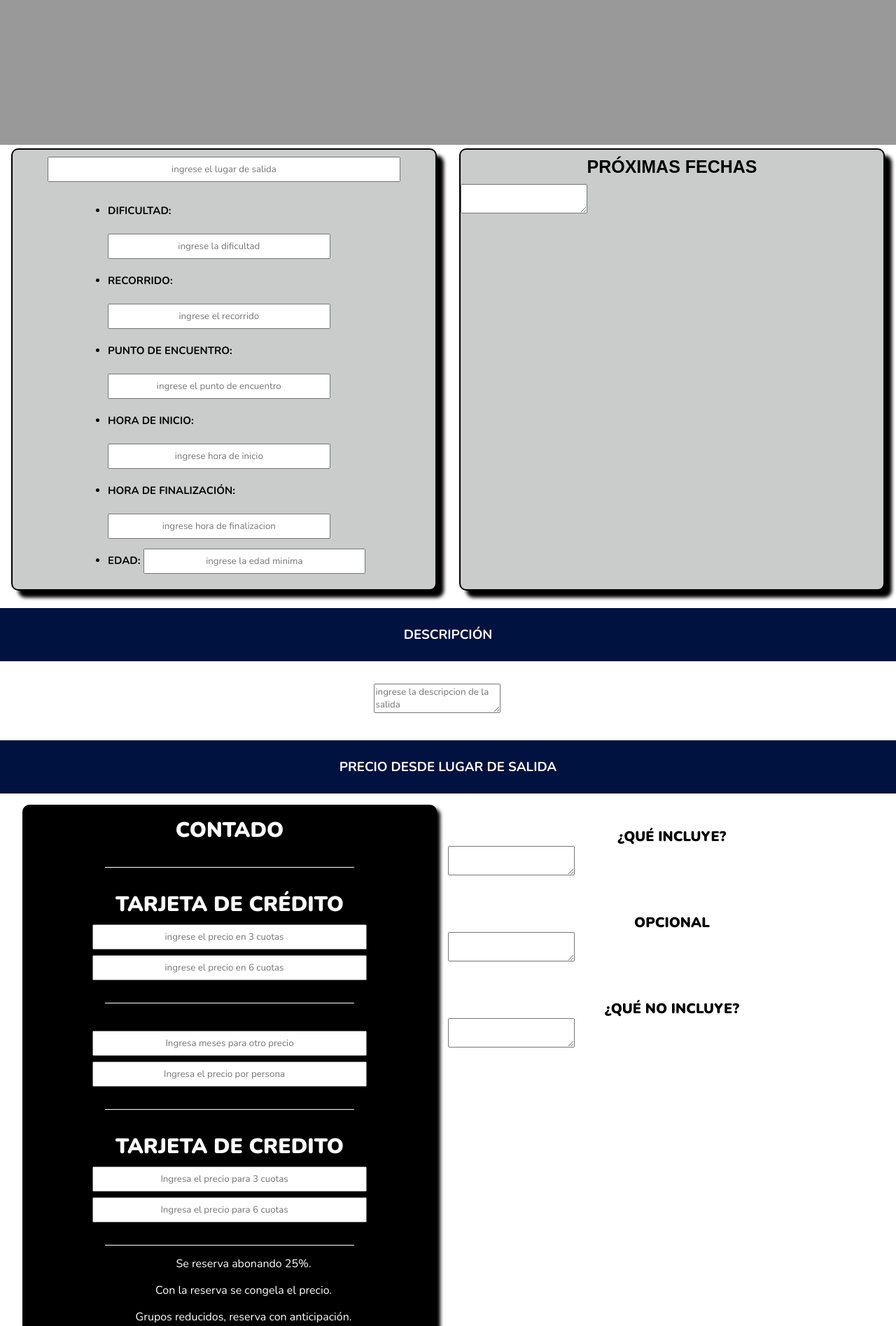
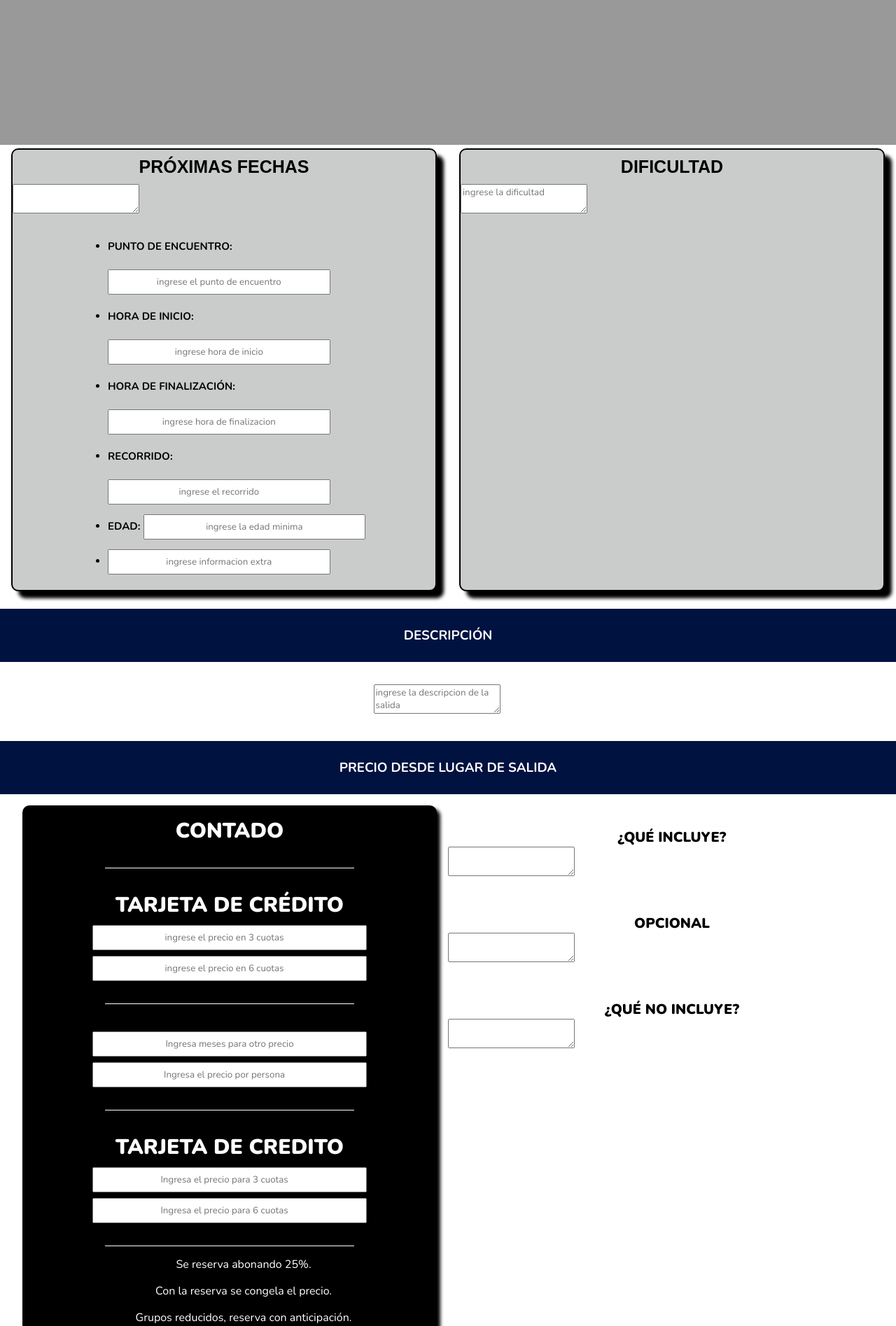
Before and after one commit to cejasj355/instintoviajero, a Flask app: page /acciones/crear-salidas in a window 1280 px wide. Shown: the part 1189-3084 px from the top of the page at 70% size. Run offline with Flask 3, Linux system fonts and the light colour scheme; some libraries are stand-ins or nearby versions; some web fonts are replaced.

Commit message:
cambios en la seccion de proximas salidas y dificultad

```diff
--- a/acciones.py
+++ b/acciones.py
@@ -66,7 +66,6 @@ def editar_salida(id):
         salida.subtitulo = request.form['subtitulo']
         salida.dias = request.form['dias-noches']
         salida.contado = request.form['precio-contado']
-        salida.lugarsalida = request.form['lugar-salida']
         salida.dificultad = request.form['dificultad']
         salida.recorrido = request.form['recorrido']
         salida.encuentro = request.form['encuentro']
@@ -89,6 +88,7 @@ def editar_salida(id):
         salida.equipamiento = request.form['equipamiento']
         salida.preguntas = request.form['preguntas']
         salida.codigo = request.form['codigo']
+        salida.infoextra = request.form['info-extra']
 
         # ✅ IMÁGENES
         salida.foto_carta = guardar_foto(
--- a/admin.py
+++ b/admin.py
@@ -61,7 +61,6 @@ def crear_post():
             subtitulo=request.form['subtitulo'],
             dias=request.form['dias-noches'],
             contado=request.form['precio-contado'],
-            lugarsalida=request.form['lugar-salida'],
             dificultad=request.form['dificultad'],
             recorrido=request.form['recorrido'],
             encuentro=request.form['encuentro'],
@@ -83,7 +82,8 @@ def crear_post():
             itinerario=request.form['itinerario'],
             equipamiento=request.form['equipamiento'],
             preguntas=request.form['preguntas'],
-            codigo = request.form['codigo']
+            codigo = request.form['codigo'],
+            infoextra=request.form['info-extra'],
         )
         foto_carta = request.files.get('foto-carta')
         if foto_carta:
--- a/models.py
+++ b/models.py
@@ -51,3 +51,4 @@ class SalidaTrekking(db.Model):
     foto_dos = db.Column(db.String(255))
     foto_tres = db.Column(db.String(255))
     codigo = db.Column(db.Text)
+    infoextra = db.Column(db.Text)
--- a/templates/crear_salidas.html
+++ b/templates/crear_salidas.html
@@ -57,26 +57,23 @@
                 <div class="info-grid">
                     <div class="prox-fechas">
                         <div>
-                            <h3 class="prox-fechas-titulo"><input type="text" name="lugar-salida"
-                                    placeholder="ingrese el lugar de salida"></h3>
+                            <h3 class="prox-fechas-titulo">PRÓXIMAS FECHAS</h3>
+                                <textarea name="proximas-fechas" id=""></textarea>
+
                             <ul class="ul">
-                                <li>Dificultad: <input type="text" name="dificultad"
-                                        placeholder="ingrese la dificultad"></li>
-                                <li>Recorrido:<input type="text" name="recorrido" placeholder="ingrese el recorrido">
-                                </li>
-                                <li>Punto de encuentro:<input type="text" name="encuentro"
-                                        placeholder="ingrese el punto de encuentro"></li>
-                                <li>Hora de Inicio: <input type="text" name="inicio"
-                                        placeholder="ingrese hora de inicio"></li>
-                                <li>Hora de finalización: <input type="text" name="fin"
-                                        placeholder="ingrese hora de finalizacion"></li>
+                                <li>Punto de encuentro:<input type="text" name="encuentro" placeholder="ingrese el punto de encuentro"></li>
+                                <li>Hora de Inicio: <input type="text" name="inicio" placeholder="ingrese hora de inicio"></li>
+                                <li>Hora de finalización: <input type="text" name="fin" placeholder="ingrese hora de finalizacion"></li>
+                                <li>Recorrido:<input type="text" name="recorrido" placeholder="ingrese el recorrido"></li>
                                 <li>Edad: <input type="text" name="edad" placeholder="ingrese la edad minima"></li>
+                                <li><input type="text" name="info-extra" placeholder="ingrese informacion extra"></li>
                             </ul>
                         </div>
                     </div>
                     <div class="prox-fechas">
-                        <h3 class="prox-fechas-titulo">PRÓXIMAS FECHAS</h3>
-                        <textarea name="proximas-fechas" id=""></textarea>
+                        <h3 class="prox-fechas-titulo">DIFICULTAD</h3>
+                        <p><textarea name="dificultad" placeholder="ingrese la dificultad"></textarea></p>
+
                     </div>
                 </div>
             </section>
@@ -261,6 +258,7 @@
 <script src="https://cdn.ckeditor.com/4.10.0/standard/ckeditor.js"></script>
 <script>
     CKEDITOR.replace('proximas-fechas');
+    CKEDITOR.replace('dificultad');
     CKEDITOR.replace('prox-desc');
     CKEDITOR.replace('descripcion-salida');
     CKEDITOR.replace('incluye');
```
Also changed, not shown: templates/ver_salida.html (+6 -5 lines), instance/datos.db, static/uploads/175eab7af0f54c6aa69eb246dcd89a5e.webp (added), static/uploads/adb83d5c16c846c983b6fc7008a054c7.webp (added).
